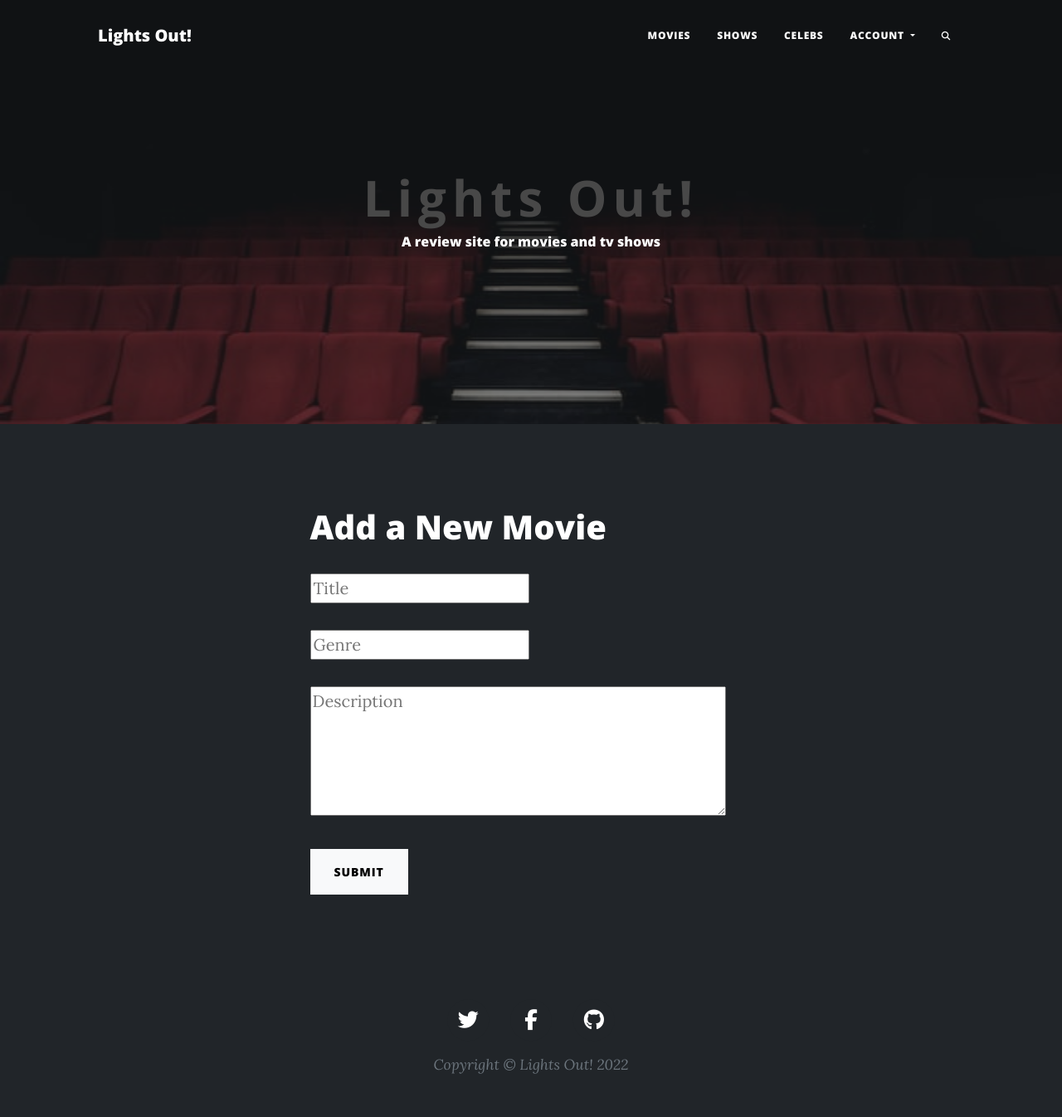
After one commit to MaggieWalsh/QA---Project, a Flask app: page /create_movie/ in a window 1280 px wide. The commit adds this page. Shown: the whole page at 83% size. Run offline with Flask 2, Linux system fonts and the light colour scheme; some libraries are stand-ins or nearby versions.

Commit message:
Add create movie function and html page

```diff
--- a/application/routes.py
+++ b/application/routes.py
@@ -20,6 +20,23 @@ def index():
 def movie(movie_id):
     movie = Movie.query.get_or_404(movie_id)
     return render_template('movie.html', movie=movie)
+
+
+@app.route('/create_movie/', methods=('GET', 'POST'))
+def create_movie():
+    if request.method == 'POST':
+        title = request.form['title']
+        description = request.form['description']
+        genre = request.form['genre']
+        movie = Movie(title=title,
+        description=description,
+        genre=genre,
+        )
+        db.session.add(movie)
+        db.session.commit()
+
+        return redirect(url_for('index'))
+    return render_template('create_movie.html')
 
 
 @app.route("/register", methods=["GET", "POST"])
--- a/application/static/css/style.css
+++ b/application/static/css/style.css
@@ -1,3 +1,7 @@
+h1, label {
+    color: #fff;
+}
+
 /* Card styling - https://www.w3schools.com/howto/howto_css_cards.asp */
 .card {
     /* Add shadows to create the "card" effect */
--- a/application/templates/celebs.html
+++ /dev/null
@@ -1,4 +0,0 @@
-{% extends "base.html" %}
-{% block content %}
-<h1>Celebs</h1>
-{% endblock %}
--- /dev/null
+++ b/application/templates/create_movie.html
@@ -0,0 +1,33 @@
+{% extends 'base.html' %}
+
+{% block content %}
+<main class="mb-4">
+    <div class="container px-4 px-lg-5">
+        <div class="row gx-4 gx-lg-5 justify-content-center">
+            <div class="col-md-10 col-lg-8 col-xl-7">
+                <div class="my-5">
+                    <h1>{% block title %} Add a New Movie {% endblock %}</h1>
+                    <form method="post">
+                        <p>
+                            <input type="text" name="title" placeholder="Title">
+                            </input>
+                        </p>
+
+                        <p>
+                            <input type="text" name="genre" placeholder="Genre">
+                            </input>
+                        </p>
+
+                        <p>
+                            <textarea name="description" placeholder="Description" rows="5" cols="40"></textarea>
+                        </p>
+                        <p>
+                            <button class="btn btn-light text-uppercase" type="submit">Submit</button>
+                        </p>
+                    </form>
+                </div>
+            </div>
+        </div>
+    </div>
+</main>
+{% endblock %}
--- a/application/templates/movie.html
+++ b/application/templates/movie.html
@@ -2,10 +2,10 @@
 {% block content %}
 <div class="card-deck">
     <div class="card">
-        <img src="{{ url_for('static', filename='assets/img/cinema.jpg') }}" class="card-img-top" alt="...">
+        <!-- <img src="{{ url_for('static', filename='assets/img/cinema.jpg') }}" class="card-img-top" alt="..."> -->
         <div class="card-body">
             <h4 class="card-title">{{ movie.title }}</h4>
-            <p class="card-text">{{ movie.description }} <i class="fas fa-star"></i></span></p>
+            <p class="card-text">{{ movie.description }}</p>
             <p class="card-text"><em>{{ movie.genre }}</em></p>
         </div>
     </div>
```
Also changed, not shown: application/templates/index.html (+3 -4 lines).
